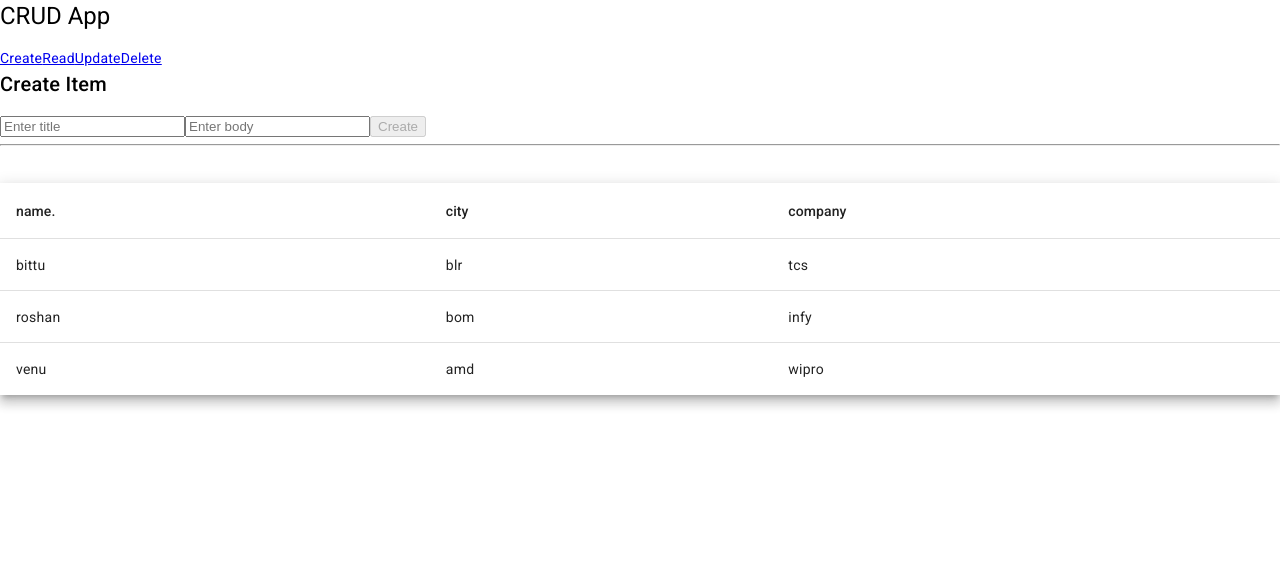
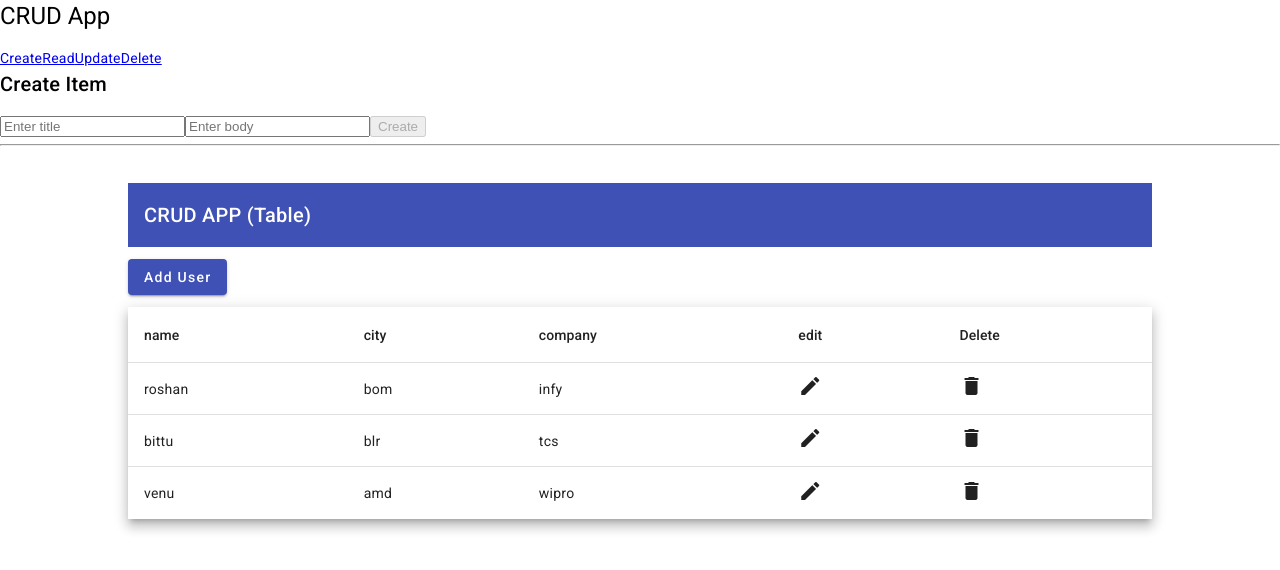
Before and after one commit to Chief16/Angular17-CRUD-APP, an Angular app: page /create in a window 1280 px wide. Shown: the top 570 px of the page. Built offline with nearby package versions, Linux system fonts and the light colour scheme; data requests are answered from the project's data file.

Commit message:
delete row from table implemented

```diff
--- a/db.json
+++ b/db.json
@@ -9,19 +9,21 @@
       "name": "Jane Smith"
     }
   ],
-
   "empDetails": [
     {
+      "id": 2,
+      "name": "roshan",
+      "city": "bom",
+      "company": "infy"
+    },
+    {
+      "id": 4,
       "name": "bittu",
       "city": "blr",
       "company": "tcs"
     },
     {
-            "name": "roshan",
-            "city": "bom",
-            "company": "infy"
-        },
-        {
+      "id": 6,
       "name": "venu",
       "city": "amd",
       "company": "wipro"
--- a/src/app/app.component.css
+++ b/src/app/app.component.css
@@ -0,0 +1,19 @@
+
+.table-div{
+    width:80%;
+    display: flex;
+    flex-direction: column;
+    /* justify-content: left; */
+    /* align-items: center; */
+    padding-bottom: 20px;
+}
+table {
+    width: 100%;
+    overflow-x: auto;
+    overflow-y: hidden;
+    min-width: 500px;
+}
+th.mat-header-cell {
+    text-align: left;
+    max-width: 300px;
+}
--- a/src/app/app.component.html
+++ b/src/app/app.component.html
@@ -12,10 +12,24 @@
 <hr>
 <div style="height: 30px;"></div>
 
+<p style=" display: flex; justify-content: center;">
+  <mat-toolbar style="width: 80%;" color="primary">
+    <span>CRUD APP (Table)</span>
+
+  </mat-toolbar>
+</p>
+
+<div style=" display: flex; justify-content: center;">
+<div class="table-div">
+
+  <div style="margin-bottom: 12px;">
+<button mat-raised-button color="primary">Add User</button>
+</div>
+
 <table mat-table [dataSource]="dataSource" class="mat-elevation-z8">
 
   <ng-container matColumnDef="name">
-    <th mat-header-cell *matHeaderCellDef> name. </th>
+    <th mat-header-cell *matHeaderCellDef> name </th>
     <td mat-cell *matCellDef="let element"> {{element.name}} </td>
   </ng-container>
 
@@ -29,6 +43,21 @@
     <td mat-cell *matCellDef="let element"> {{element.company}} </td>
   </ng-container>
 
+  <ng-container matColumnDef="edit">
+    <th mat-header-cell *matHeaderCellDef> edit </th>
+    <td mat-cell *matCellDef="let element">
+          <mat-icon class="mat-18" style="cursor: pointer;" (click)="redirectToEdit(element.id)">edit</mat-icon>
+    </td>
+  </ng-container>
+  <ng-container matColumnDef="delete">
+      <th mat-header-cell *matHeaderCellDef> Delete </th>
+      <td mat-cell *matCellDef="let element">
+         <mat-icon class="mat-18" style="cursor: pointer;" (click)="redirectToDelete(element.id)">delete</mat-icon>
+      </td>
+    </ng-container>
+
   <tr mat-header-row *matHeaderRowDef="displayedColumns"></tr>
   <tr mat-row *matRowDef="let row; columns: displayedColumns;"></tr>
 </table>
+</div>
+</div>
--- a/src/app/app.component.ts
+++ b/src/app/app.component.ts
@@ -1,6 +1,8 @@
 import { Component, OnInit } from '@angular/core';
 import { DataService } from './data.service';
 import { MatTableDataSource } from '@angular/material/table';
+import { MatDialog, MatDialogRef } from '@angular/material/dialog';
+import { DeleteDialogComponent } from './dialogs/delete-dialog/delete-dialog.component';
 
 
 export interface PeriodicElement {
@@ -18,17 +20,51 @@ export class AppComponent implements OnInit {
   title = 'crud-app-angular';
   dataSource = new MatTableDataSource<any>();
 
-  constructor(private data: DataService){
+  constructor(private data: DataService, public dialog: MatDialog){
 
   }
 
 
 
-  displayedColumns: string[] = ['name', 'city', 'company'];
+  displayedColumns: string[] = ['name', 'city', 'company', 'edit', 'delete'];
 
   ngOnInit(){
     this.data.getEmpDetails().subscribe((data:any)=>{
       this.dataSource= new MatTableDataSource<any>(data)
     })
   }
+
+  redirectToEdit(inp:any){
+    console.log(inp)
+  }
+
+  redirectToDelete(inp:any){
+    console.log('selected id', inp);
+    const ref: MatDialogRef<DeleteDialogComponent> = this.dialog.open(
+      DeleteDialogComponent,
+      {
+        width: '600px',
+        height: '210px',
+        data: {
+          message: 'Are you sure you want to delete user?',
+        },
+        backdropClass: 'confirmDialogComponent',
+        hasBackdrop: true,
+      }
+    );
+
+    ref.afterClosed().subscribe((data) => {
+      console.log(data);
+      if(data.clicked==="submit"){
+        this.data.deleteEmp(inp).subscribe((data)=>{
+          console.log("delete sucess");
+          this.data.getEmpDetails().subscribe((dd:any)=>{
+            this.dataSource= new MatTableDataSource<any>(dd)
+          })
+        })
+      }
+
+    });
+
+  }
 }
--- a/src/app/data.service.ts
+++ b/src/app/data.service.ts
@@ -30,4 +30,8 @@ export class DataService {
   getEmpDetails(){
     return this.http.get('http://localhost:3000/empDetails')
   }
+
+  deleteEmp(id:number){
+    return this.http.delete('http://localhost:3000/empDetails' + "/"+  id)
+  }
 }
--- /dev/null
+++ b/src/app/dialogs/delete-dialog/delete-dialog.component.html
@@ -0,0 +1,9 @@
+<div class="confirm-container">
+    <h1 mat-dialog-title>Are you sure?</h1>
+    <div mat-dialog-content> {{ message }}</div>
+
+    <div mat-dialog-actions style="float:right;margin:20px;">
+      <button mat-button (click)="submit()" > Ok </button>
+      <button mat-button (click)="cancel()"> Cancel </button>
+    </div>
+  </div>
--- /dev/null
+++ b/src/app/dialogs/delete-dialog/delete-dialog.component.ts
@@ -0,0 +1,31 @@
+import { Component, Inject } from '@angular/core';
+import { MAT_DIALOG_DATA, MatDialogRef } from '@angular/material/dialog';
+
+@Component({
+  selector: 'app-delete-dialog',
+  templateUrl: './delete-dialog.component.html',
+  styleUrls: ['./delete-dialog.component.css']
+})
+export class DeleteDialogComponent {
+
+  message = '';
+
+  constructor(
+    private dialogRef: MatDialogRef<DeleteDialogComponent>,
+    @Inject(MAT_DIALOG_DATA) data: { message: string }
+  ) {
+    this.message = data ? data.message : '';
+  }
+
+  submit(){
+    this.dialogRef.close({
+      clicked: 'submit',
+    });
+  }
+
+  cancel(){
+    this.dialogRef.close({
+      clicked: 'cancel',
+    });
+  }
+}
```
Also changed, not shown: src/app/app.module.ts (+12 -2 lines), src/app/dialogs/delete-dialog/delete-dialog.component.css (added), 1 other file (tests, documents, lock files or other folders). Lines whose indentation alone changed are shown as unchanged.
